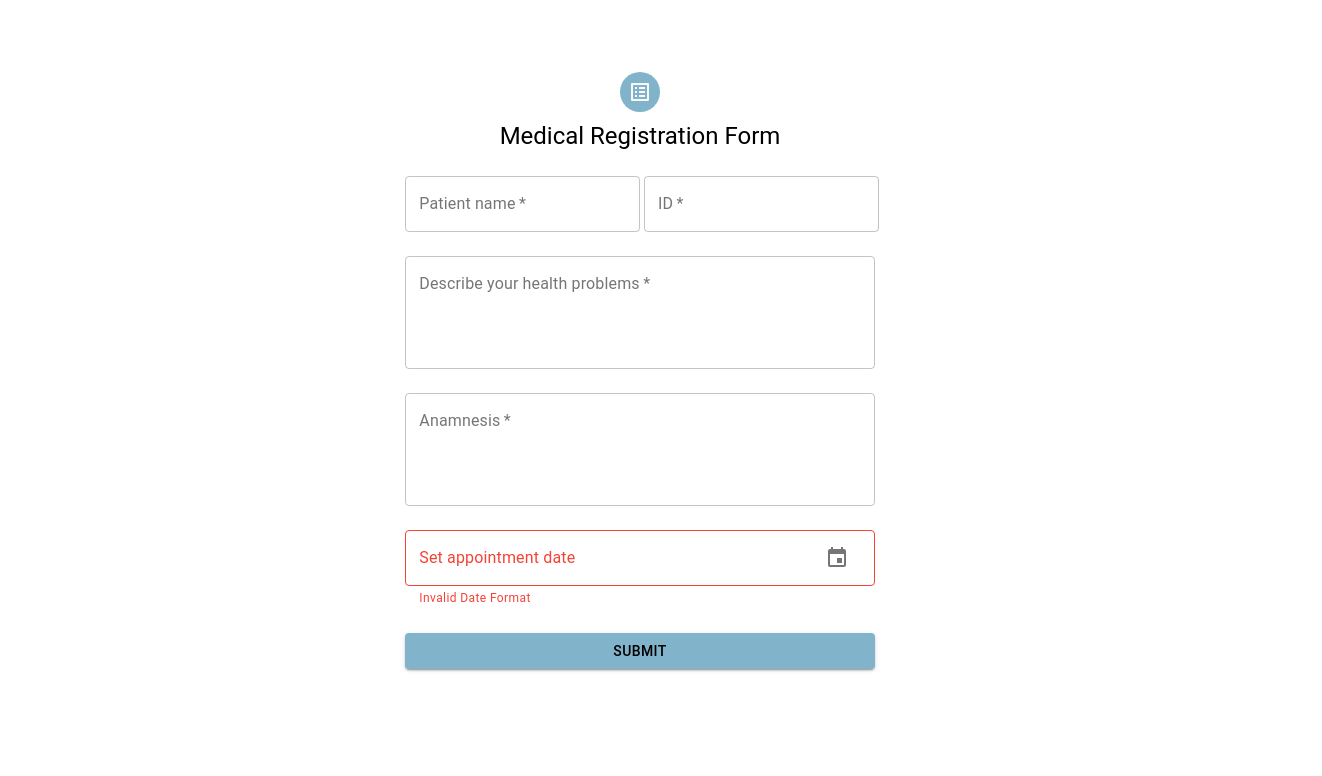
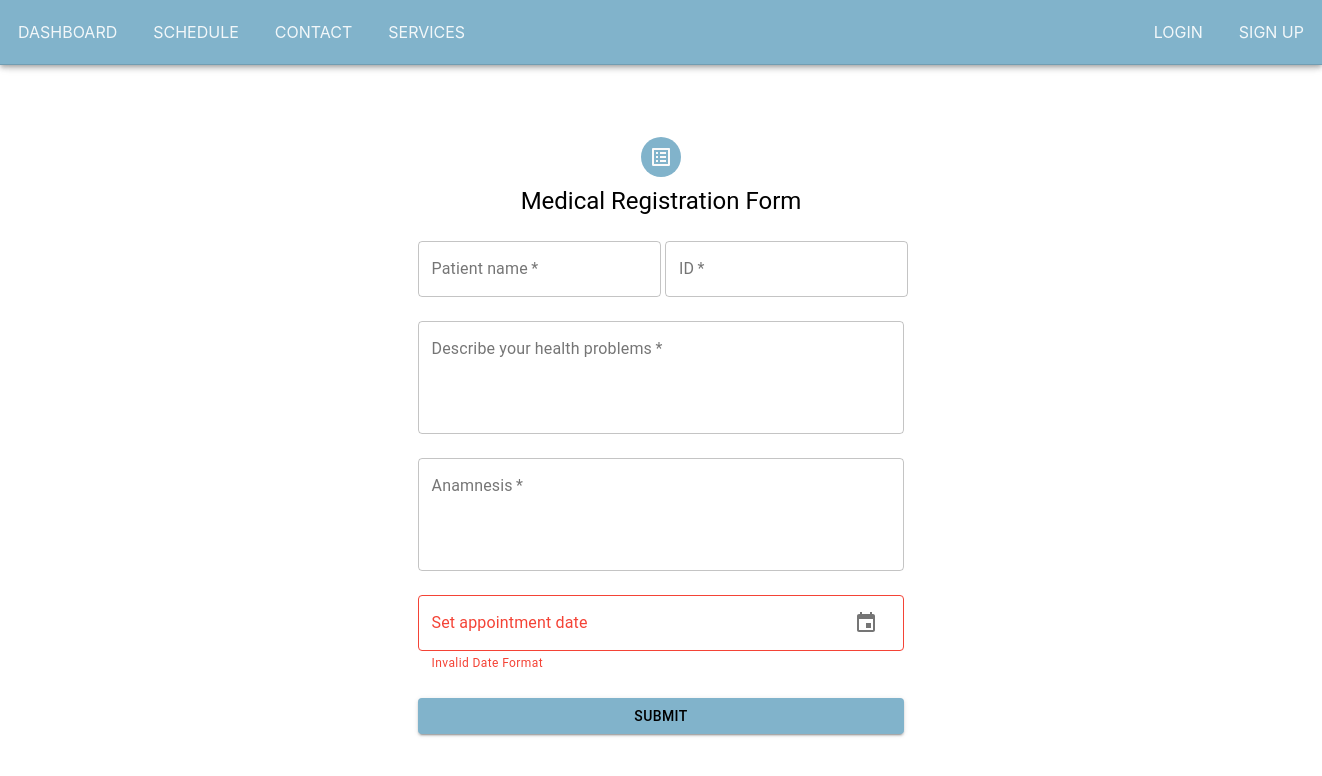
Before and after one commit to PhuongPhg/medical-management-website, a React (Create React App) app: page /registrationform in a window 1280 px wide. Shown: the top 776 px of the page, 1322 px wide, since content can reach past the window. Built offline with nearby package versions, Linux system fonts and the light colour scheme.

Commit message:
add Navbar to Registration form

```diff
--- a/src/views/registrationform.js
+++ b/src/views/registrationform.js
@@ -6,6 +6,7 @@ import Button from '@material-ui/core/Button';
 import Typography from '@material-ui/core/Typography';
 import TextField from '@material-ui/core/TextField';
 import moment from 'moment';
+import Navigation from "../navigation";
 import DateFnsUtils from '@date-io/date-fns';
 import {
   MuiPickersUtilsProvider,
@@ -25,6 +26,8 @@ export default function RegistrationForm() {
   const [anamnesis, setAnamnesis] = useState(null);
 
   return (
+    <div className={styles.container}>
+    <Navigation RegistrationForm />
     <Grid container xs={12} sm={8} md={5} className={styles.root}>
       {/* <Grid item xs={false} sm={4} md={7} className={styles.image}/> */}
       {/* <Grid item > */}
@@ -110,10 +113,15 @@ export default function RegistrationForm() {
         </div>
       {/* </Grid> */}
     </Grid>
+    </div>
   );
 }
 
 const useStyles = makeStyles((theme) => ({
+  container: {
+		width: "max-content",
+		minWidth: "100vw"
+	},
   root: {
     height: '100vh',
     direction: "row",
```
Also changed, not shown: 1 other file (tests, documents, lock files or other folders).
